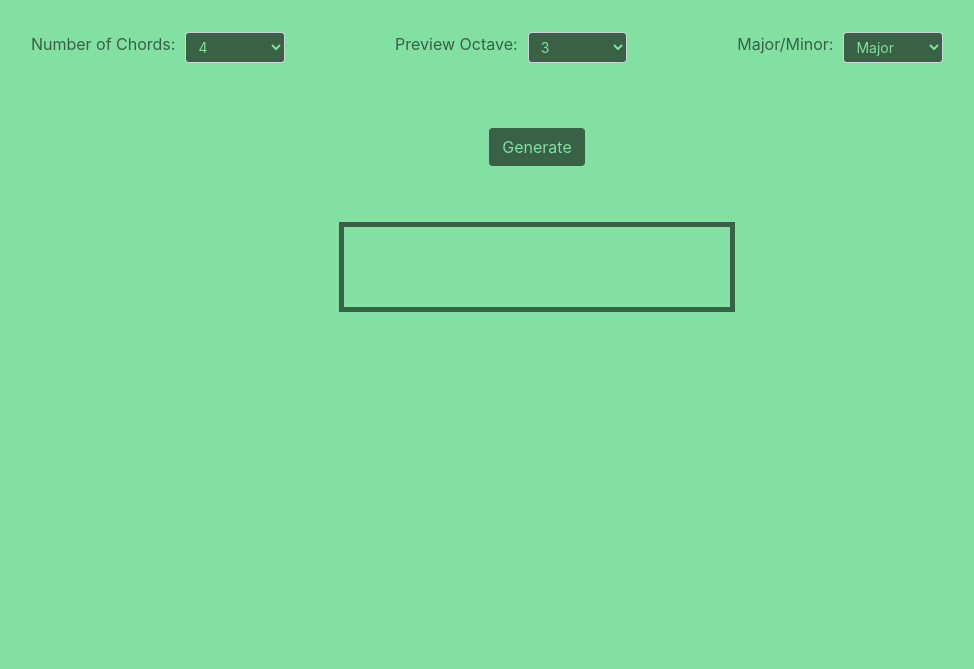
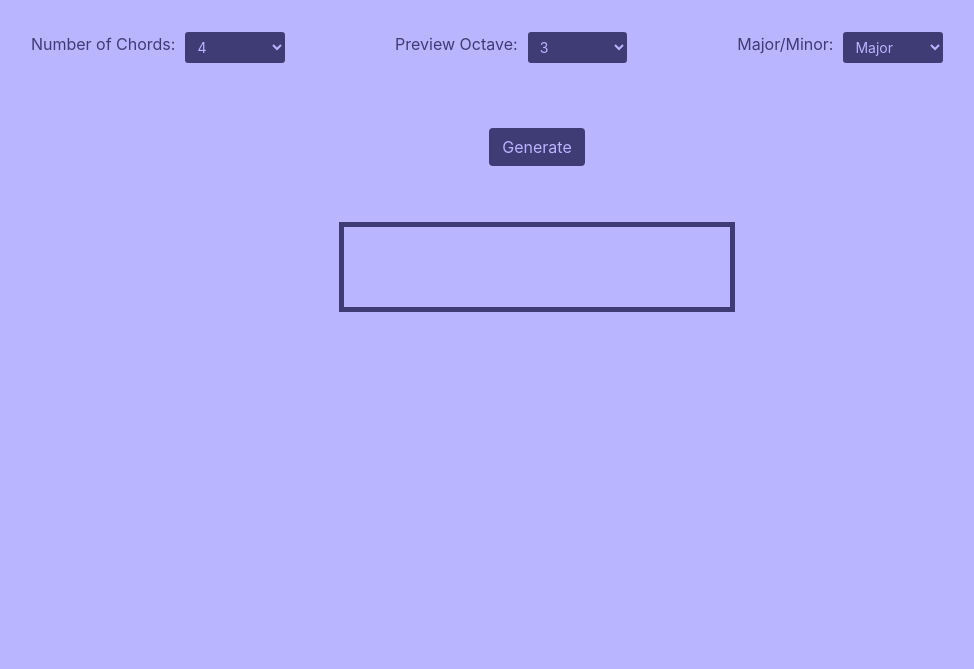
Before and after one commit to rynstwrt/ChordProgressionGenerator, a plain HTML site: page index.html in a window 1280 px wide. Shown: the part 131-800 px from the top of the page, without its empty margins (103-1077 px from the left). Drawn offline with Linux system fonts and the light colour scheme.

Commit message:
Change color scheme and force option select colors.

```diff
--- a/main.scss
+++ b/main.scss
@@ -1,5 +1,8 @@
-$color1: #82E0A2;
-$color2: #386146;
+// $color1: #82E0A2;
+// $color2: #386146;
+
+$color1: #B9B5FF;
+$color2: #3F3C75;
 
 html, body
 {
@@ -11,13 +14,16 @@ html, body
 .btn
 {
 	background-color: $color2;
-	color: $color1;
+	color: $color1 !important;
+	outline: none !important;
+	box-shadow: none !important;
 }
 
 .form-control-sm
 {
-	background-color: $color2;
-	color: $color1;
+	background-color: $color2 !important;
+	color: $color1 !important;
+	border: 0;
 }
 
 #maintext
```
Also changed, not shown: main.min.css.
